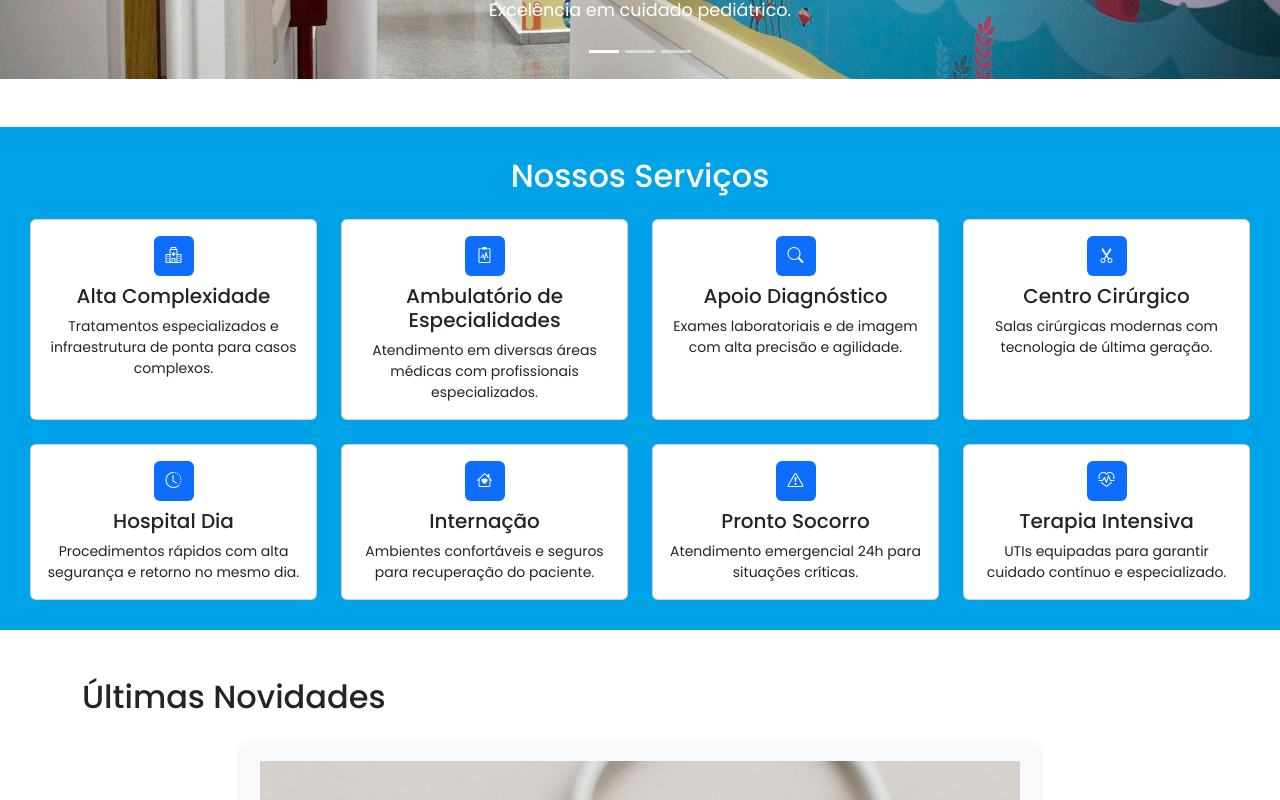
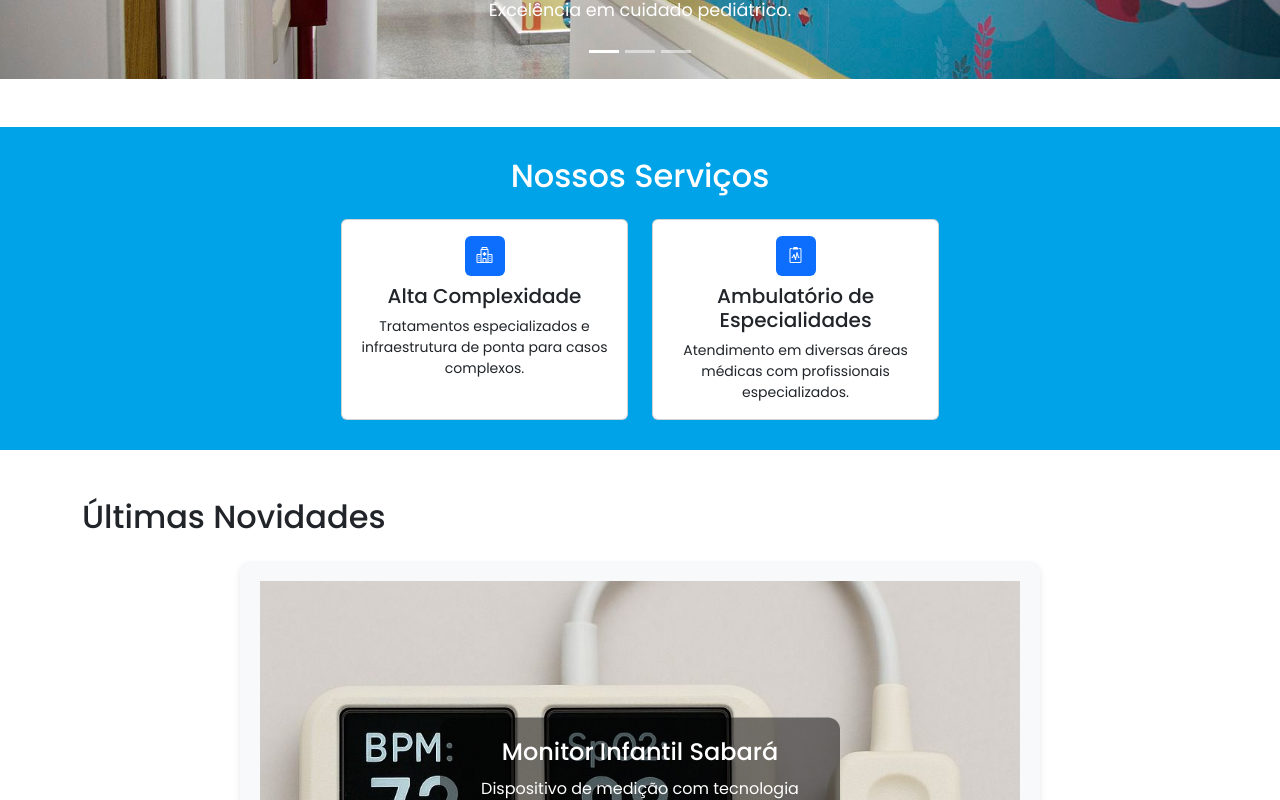
Before and after one commit to GNI060/Sprint4-Web-Front, a React (Vite) app: page / in a window 1280 px wide. Shown: the part 501-1301 px from the top of the page. Built offline with nearby package versions, Linux system fonts and the light colour scheme.

Commit message:
Revisando e atualizando as responsividades de cada página

```diff
--- a/src/pages/Cadastro/index.jsx
+++ b/src/pages/Cadastro/index.jsx
@@ -1,6 +1,7 @@
 import React, { useState } from 'react';
 import './cadastro.css';
 
+// LocalStorage
 function Cadastro() {
   const [formData, setFormData] = useState({
     name: '',
@@ -19,13 +20,32 @@ function Cadastro() {
 
   const handleSubmit = (e) => {
     e.preventDefault();
+
     if (formData.password !== formData.confirmPassword) {
       alert('As senhas não coincidem');
     } else {
-      console.log('Dados do cadastro:', formData);
+      const usuario = {
+        name: formData.name,
+        email: formData.email,
+        password: formData.password
+      };
+      localStorage.setItem('usuario', JSON.stringify(usuario));
+
+      alert('Cadastro realizado com sucesso!');
+
+      setFormData({
+        name: '',
+        email: '',
+        password: '',
+        confirmPassword: ''
+      });
+
+
+      window.location.href = '/Login';
     }
   };
 
+  // HTML
   return (
     <section className="register-container">
       <h1 className="register-heading">Cadastro</h1>
--- a/src/pages/CentralAtendimento/index.jsx
+++ b/src/pages/CentralAtendimento/index.jsx
@@ -16,7 +16,7 @@ function CentralAtendimento() {
       </section>
 
       <section className="agendamento">
-    <h3 className="mb-4">Agendamento</h3>
+        <h3 className="mb-4 text-center">Agendamento</h3>
         <form>
 
           <div className="mb-3">
@@ -50,14 +50,12 @@ function CentralAtendimento() {
             <textarea className="form-control" rows="3" placeholder="Escreva detalhes do atendimento..."></textarea>
           </div>
 
-      <button type="submit" className="btn btn-primary">
+          <button type="submit" className="btn btn-primary w-100">
             Agendar Atendimento
           </button>
         </form>
       </section>
-
     </div>
-
   );
 }
 
--- a/src/pages/Home/index.jsx
+++ b/src/pages/Home/index.jsx
@@ -51,8 +51,9 @@ function Home() {
       {/* Nossos Serviços */}
       <section style={{ backgroundColor: '#00A2E8', padding: '30px' }} className="container-fluid my-5">
         <h2 className="text-center mb-4 text-white">Nossos Serviços</h2>
-        <div className="row row-cols-1 row-cols-md-4 g-4 justify-content-center">
-          <article className="col-md-3">
+        <div className="row row-cols-1 row-cols-sm-2 row-cols-md-4 g-4 justify-content-center">
+          {/* Cards */}
+          <article className="col">
             <div className="card h-100 text-center p-3 card-hover" style={{ cursor: 'pointer' }}>
               <div className="mx-auto mb-2 bg-primary text-white rounded p-2" style={{ width: '40px', height: '40px' }}>
                 <i className="bi bi-hospital"></i>
@@ -61,8 +62,7 @@ function Home() {
               <p className="card-text small">Tratamentos especializados e infraestrutura de ponta para casos complexos.</p>
             </div>
           </article>
-
-          <article className="col-md-3">
+          <article className="col">
             <div className="card h-100 text-center p-3 card-hover" style={{ cursor: 'pointer' }}>
               <div className="mx-auto mb-2 bg-primary text-white rounded p-2" style={{ width: '40px', height: '40px' }}>
                 <i className="bi bi-clipboard2-pulse"></i>
@@ -71,66 +71,7 @@ function Home() {
               <p className="card-text small">Atendimento em diversas áreas médicas com profissionais especializados.</p>
             </div>
           </article>
-
-          <article className="col-md-3">
-            <div className="card h-100 text-center p-3 card-hover" style={{ cursor: 'pointer' }}>
-              <div className="mx-auto mb-2 bg-primary text-white rounded p-2" style={{ width: '40px', height: '40px' }}>
-                <i className="bi bi-search"></i>
-              </div>
-              <h5 className="card-title">Apoio Diagnóstico</h5>
-              <p className="card-text small">Exames laboratoriais e de imagem com alta precisão e agilidade.</p>
-            </div>
-          </article>
-
-          <article className="col-md-3">
-            <div className="card h-100 text-center p-3 card-hover" style={{ cursor: 'pointer' }}>
-              <div className="mx-auto mb-2 bg-primary text-white rounded p-2" style={{ width: '40px', height: '40px' }}>
-                <i className="bi bi-scissors"></i>
-              </div>
-              <h5 className="card-title">Centro Cirúrgico</h5>
-              <p className="card-text small">Salas cirúrgicas modernas com tecnologia de última geração.</p>
-            </div>
-          </article>
-
-          <article className="col-md-3">
-            <div className="card h-100 text-center p-3 card-hover" style={{ cursor: 'pointer' }}>
-              <div className="mx-auto mb-2 bg-primary text-white rounded p-2" style={{ width: '40px', height: '40px' }}>
-                <i className="bi bi-clock-history"></i>
-              </div>
-              <h5 className="card-title">Hospital Dia</h5>
-              <p className="card-text small">Procedimentos rápidos com alta segurança e retorno no mesmo dia.</p>
-            </div>
-          </article>
-
-          <article className="col-md-3">
-            <div className="card h-100 text-center p-3 card-hover" style={{ cursor: 'pointer' }}>
-              <div className="mx-auto mb-2 bg-primary text-white rounded p-2" style={{ width: '40px', height: '40px' }}>
-                <i className="bi bi-house-heart"></i>
-              </div>
-              <h5 className="card-title">Internação</h5>
-              <p className="card-text small">Ambientes confortáveis e seguros para recuperação do paciente.</p>
-            </div>
-          </article>
-
-          <article className="col-md-3">
-            <div className="card h-100 text-center p-3 card-hover" style={{ cursor: 'pointer' }}>
-              <div className="mx-auto mb-2 bg-primary text-white rounded p-2" style={{ width: '40px', height: '40px' }}>
-                <i className="bi bi-exclamation-triangle"></i>
-              </div>
-              <h5 className="card-title">Pronto Socorro</h5>
-              <p className="card-text small">Atendimento emergencial 24h para situações críticas.</p>
-            </div>
-          </article>
-
-          <article className="col-md-3">
-            <div className="card h-100 text-center p-3 card-hover" style={{ cursor: 'pointer' }}>
-              <div className="mx-auto mb-2 bg-primary text-white rounded p-2" style={{ width: '40px', height: '40px' }}>
-                <i className="bi bi-heart-pulse"></i>
-              </div>
-              <h5 className="card-title">Terapia Intensiva</h5>
-              <p className="card-text small">UTIs equipadas para garantir cuidado contínuo e especializado.</p>
-            </div>
-          </article>
+          {/* Outros Cards */}
         </div>
       </section>
 
@@ -166,7 +107,6 @@ function Home() {
               </div>
             </article>
           </div>
-
           <div className="col">
             <div className="map-container h-100">
               <iframe src="https://www.google.com/maps/embed?pb=!1m18!1m12!1m3!1d3657.5169674148906!2d-46.66183478840023!3d-23.549869578719285!2m3!1f0!2f0!3f0!3m2!1i1024!2i768!4f13.1!3m3!1m2!1s0x94ce5831b56f76c7%3A0xc1c434e6ae0e8fa8!2sSabar%C3%A1%20Hospital%20Infantil!5e0!3m2!1spt-BR!2sbr!4v1745594594254!5m2!1spt-BR!2sbr" width="100%" height="100%" style={{ border: '0' }} allowFullScreen="" loading="lazy"></iframe>
--- a/src/pages/Login/index.jsx
+++ b/src/pages/Login/index.jsx
@@ -1,20 +1,58 @@
-import React from 'react';
+import React, { useState } from 'react';
 import './login.css';
 
+// LocalStorage
 function Login() {
+  const [email, setEmail] = useState('');
+  const [password, setPassword] = useState('');
+
+  const handleSubmit = (e) => {
+    e.preventDefault();
+
+    const usuarioSalvo = JSON.parse(localStorage.getItem('usuario'));
+
+    if (usuarioSalvo) {
+      if (email === usuarioSalvo.email && password === usuarioSalvo.password) {
+        alert('Login realizado com sucesso!');
+        window.location.href = '/';
+      } else {
+        alert('Email ou senha inválidos.');
+      }
+    } else {
+      alert('Nenhum usuário cadastrado.');
+    }
+  };
+
+  // HTML
   return (
     <div className="d-flex justify-content-center align-items-center" style={{ minHeight: '100vh', paddingTop: '70px' }}>
       <main className="login-container">
         <h2 className="login-heading text-center mb-4">Login</h2>
-        <form>
+        <form onSubmit={handleSubmit}>
           <fieldset className="form-group mb-3">
             <label htmlFor="email" className="form-label">Email</label>
-            <input type="email" className="form-control" id="email" placeholder="Digite seu email" />
+            <input
+              type="email"
+              className="form-control"
+              id="email"
+              placeholder="Digite seu email"
+              value={email}
+              onChange={(e) => setEmail(e.target.value)}
+              required
+            />
           </fieldset>
 
           <fieldset className="form-group mb-3">
             <label htmlFor="password" className="form-label">Senha</label>
-            <input type="password" className="form-control" id="password" placeholder="Digite sua senha" />
+            <input
+              type="password"
+              className="form-control"
+              id="password"
+              placeholder="Digite sua senha"
+              value={password}
+              onChange={(e) => setPassword(e.target.value)}
+              required
+            />
           </fieldset>
 
           <button type="submit" className="btn btn-primary w-100">Entrar</button>
--- a/src/pages/Transferencias/index.jsx
+++ b/src/pages/Transferencias/index.jsx
@@ -42,7 +42,6 @@ function Transferencias() {
             </div>
           </div>
 
-
           <div className="mb-3">
             <label className="form-label">Data de Nascimento</label>
             <input type="date" className="form-control" required />
```
Also changed, not shown: src/pages/Novidades/index.jsx (+31 -14 lines), src/pages/Projeto/index.jsx (+18 -11 lines), INTEGRANTES.txt (added). Lines whose indentation alone changed are shown as unchanged.
